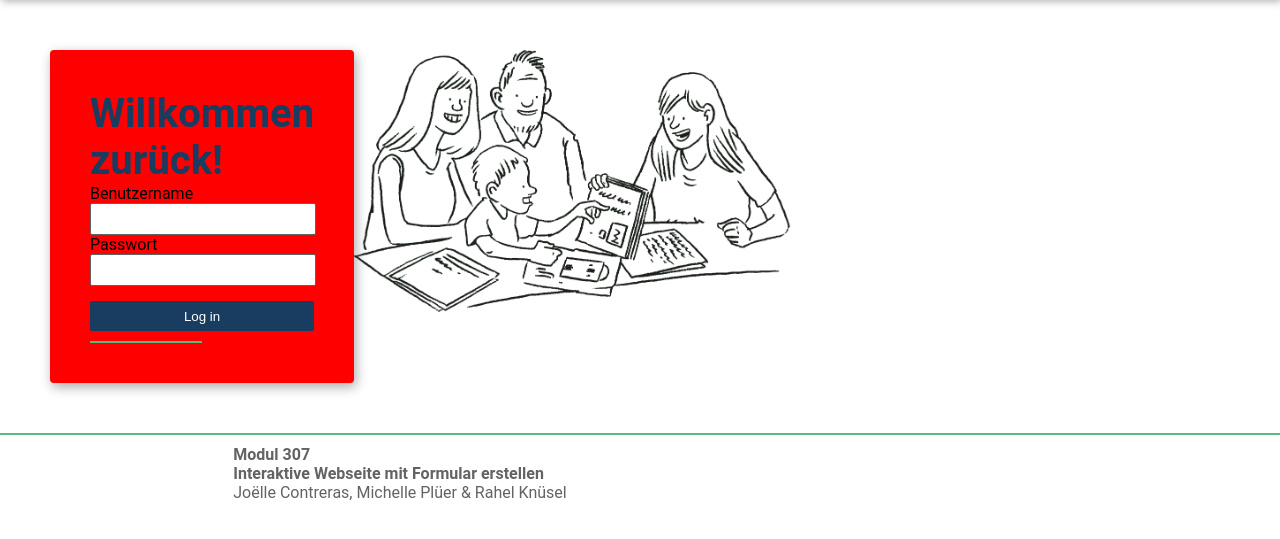
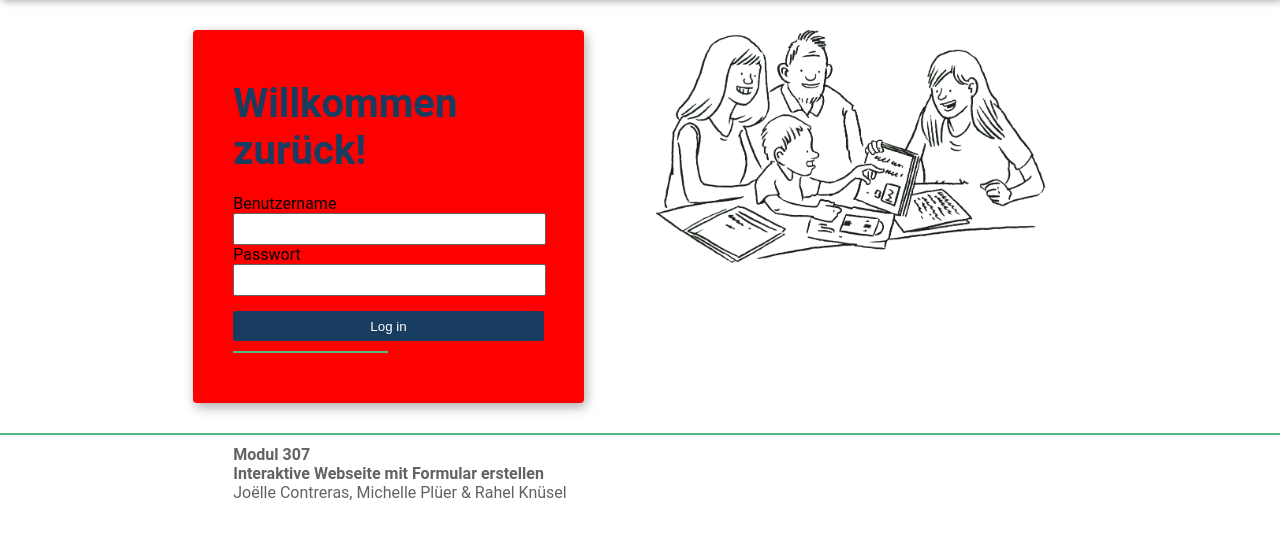
Before and after one commit to miminapl/307-onlineformular, a PHP site: page / in a window 1280 px wide. Shown: the part 112-651 px from the top of the page. Run offline with PHP 8.4, Linux system fonts and the light colour scheme.

Commit message:
optical changes

```diff
--- a/main.css
+++ b/main.css
@@ -28,7 +28,7 @@ nav{
     box-sizing: border-box;
 }
 article{
-    padding: 5rem;
+    padding: 3rem;
     box-sizing: border-box;
 }
 footer{
@@ -42,6 +42,7 @@ h1{
 h2{
     font-size: 4rem;
     color:#193D61;
+    padding-bottom: 2rem;
 }
 
 #Logo{
@@ -54,17 +55,27 @@ h2{
     width: 50%;
 }
 .LoginContainer{
+    margin: 0 16.66%;
     display: flex;
     flex-direction: row;
+    justify-content: space-between;
 }
 .FormContainer{
     display: flex;
     flex-direction: column;
-    padding: 4rem;
+    box-sizing: border-box;
+    width: 48%;
+    margin-left: -4rem;
+    padding: 5rem 4rem;
     background-color:red;
     border-radius: 0.4rem;
     box-shadow: 2px 4px 12px #abaaaa;
-
+}
+.IllustrationContainer{
+    width: 48%;
+}
+.IllustrationContainer img{
+    width: 100%;
 }
 .BurgermenuContainer, .LogoContainer{
     width:16.66%;
@@ -98,5 +109,4 @@ h2{
     height: 3rem;
     border: 1px solid #636363;
     border-radius: 0.2rem;
-
 }
```
